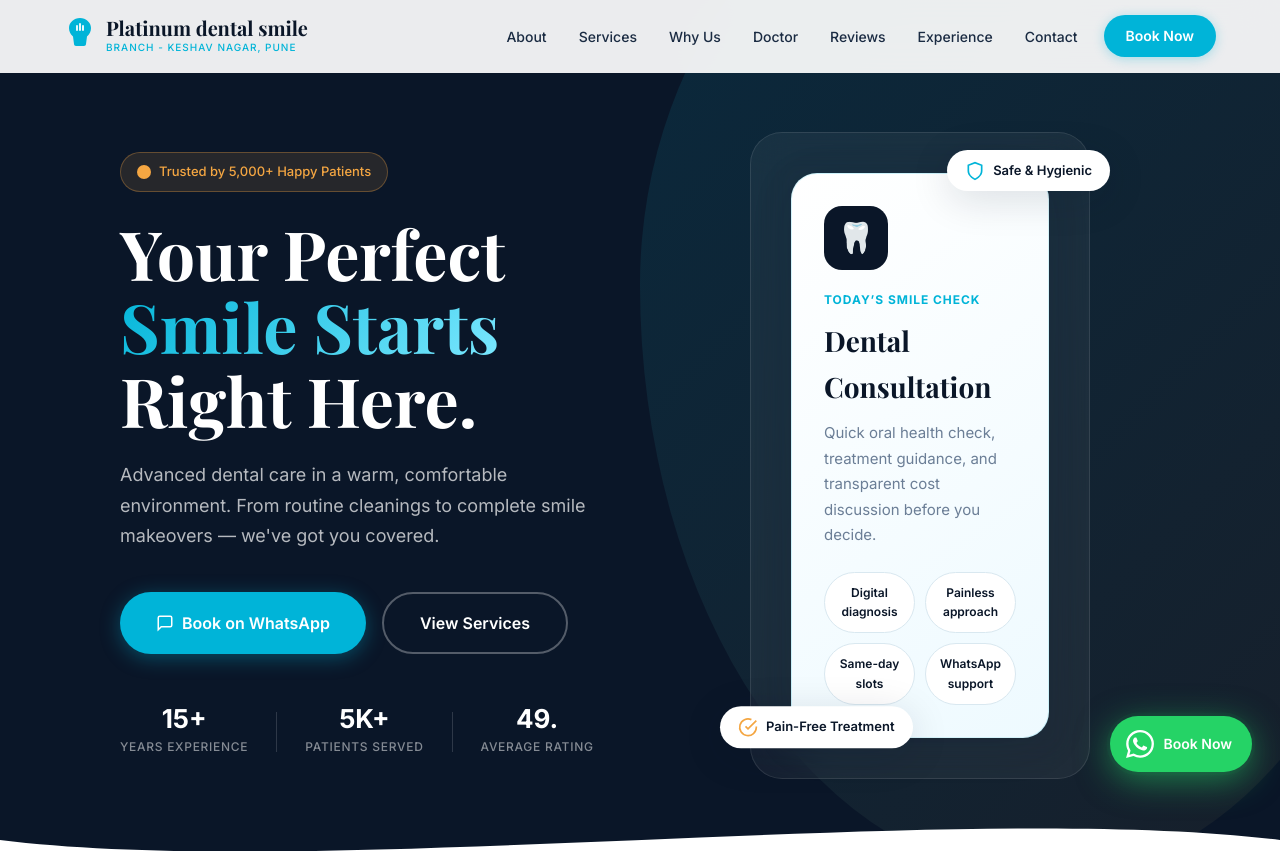
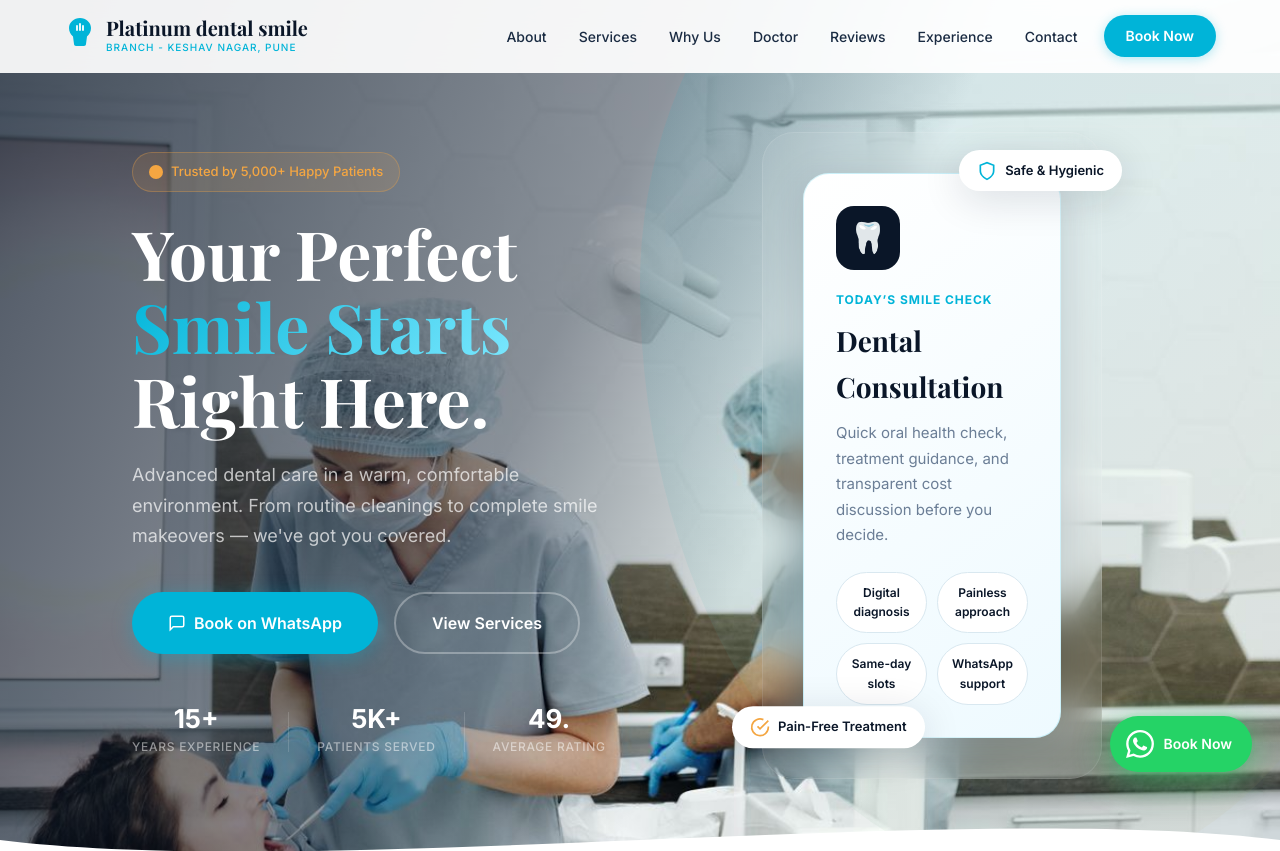
Before and after one commit to Digvijay548/Clinic_website, a plain HTML site: page index.html in a window 1280 px wide. Shown: the top 851 px of the page. Drawn offline with nearby package versions, Linux system fonts and the light colour scheme.

Commit message:
Add dentist hero background image and hero layout improvements

```diff
--- a/data.json
+++ b/data.json
@@ -34,6 +34,8 @@
     { "label": "Book Now", "href": "#appointment", "cta": true }
   ],
   "hero": {
+    "image": "images/candF.jpg",
+    "imageAlt": "Dentists with patient in a modern dental clinic",
     "badge": "Trusted by 5,000+ Happy Patients",
     "titleLines": [
       { "text": "Your Perfect" },
--- a/index.html
+++ b/index.html
@@ -27,6 +27,7 @@
 
   <!-- ═══════════════════════════ HERO ═══════════════════════════ -->
   <section class="hero" id="home">
+    <div class="hero-bg-img" id="heroBg"></div>
     <div class="hero-bg-shape"></div>
     <div class="container hero-inner">
       <div class="hero-content" id="heroContent"></div>
--- a/script.js
+++ b/script.js
@@ -79,6 +79,10 @@ function renderHero() {
   `;
 
   const cc = h.consultCard;
+  document.getElementById("heroBg").innerHTML = `
+    <img src="${esc(h.image)}" alt="${esc(h.imageAlt)}" />
+    <div class="hero-bg-overlay"></div>
+  `;
   document.getElementById("heroVisual").innerHTML = `
     <div class="hero-card-main">
       <div class="hero-consult-card">
--- a/style.css
+++ b/style.css
@@ -273,6 +273,24 @@ input, select, textarea { font-family: var(--font-body); font-size: 15px; }
   padding-top: 72px;
 }
 
+.hero-bg-img {
+  position: absolute;
+  inset: 0;
+  z-index: 0;
+  overflow: hidden;
+}
+.hero-bg-img img {
+  width: 100%;
+  height: 100%;
+  object-fit: cover;
+  display: block;
+}
+.hero-bg-overlay {
+  position: absolute;
+  inset: 0;
+  background: linear-gradient(115deg, rgba(10,22,40,0.75) 0%, rgba(10,22,40,0.42) 42%, rgba(10,22,40,0) 60%);
+}
+
 .hero-bg-shape {
   position: absolute;
   top: -20%;
@@ -282,6 +300,8 @@ input, select, textarea { font-family: var(--font-body); font-size: 15px; }
   background: linear-gradient(135deg, rgba(0,180,216,0.12) 0%, rgba(244,166,66,0.06) 100%);
   border-radius: 40% 60% 60% 40% / 50% 40% 60% 50%;
   animation: morphBlob 12s ease-in-out infinite alternate;
+  z-index: 1;
+  pointer-events: none;
 }
 
 @keyframes morphBlob {
@@ -296,8 +316,9 @@ input, select, textarea { font-family: var(--font-body); font-size: 15px; }
   align-items: center;
   padding-top: 60px;
   padding-bottom: 100px;
+  padding-left: 48px;
   position: relative;
-  z-index: 1;
+  z-index: 2;
 }
 
 .hero-badge {
@@ -408,6 +429,8 @@ input, select, textarea { font-family: var(--font-body); font-size: 15px; }
   display: flex;
   align-items: center;
   justify-content: center;
+  position: relative;
+  z-index: 2;
 }
 
 .hero-float-badge {
@@ -423,6 +446,7 @@ input, select, textarea { font-family: var(--font-body); font-size: 15px; }
   color: var(--navy);
   box-shadow: var(--shadow-md);
   animation: floatBadge 3s ease-in-out infinite alternate;
+  z-index: 3;
 }
 
 .badge-top {
@@ -447,6 +471,7 @@ input, select, textarea { font-family: var(--font-body); font-size: 15px; }
   left: 0;
   right: 0;
   line-height: 0;
+  z-index: 3;
 }
 .hero-wave svg { width: 100%; height: 80px; }
 
```
Also changed, not shown: images/candF.jpg (added).
